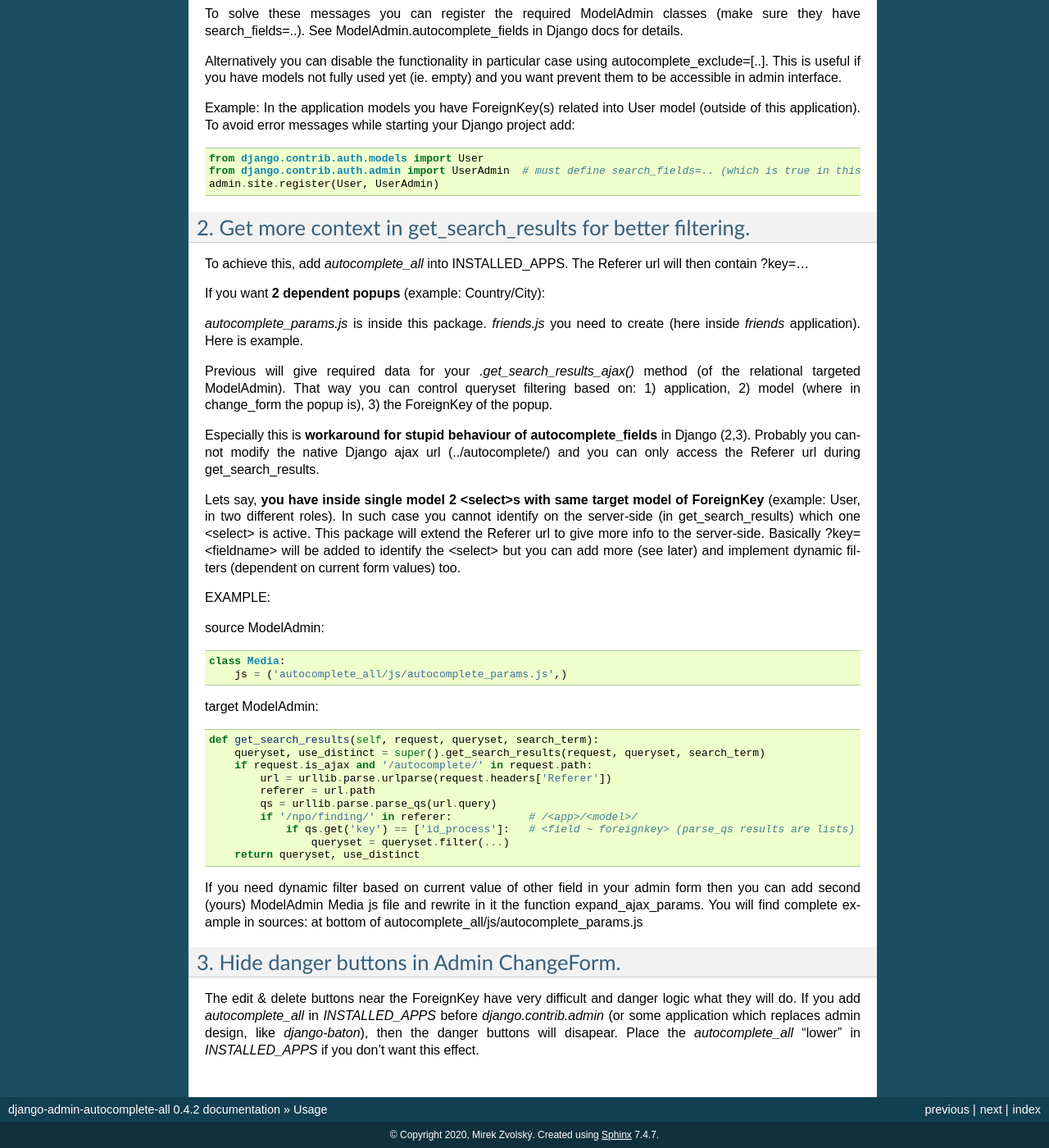
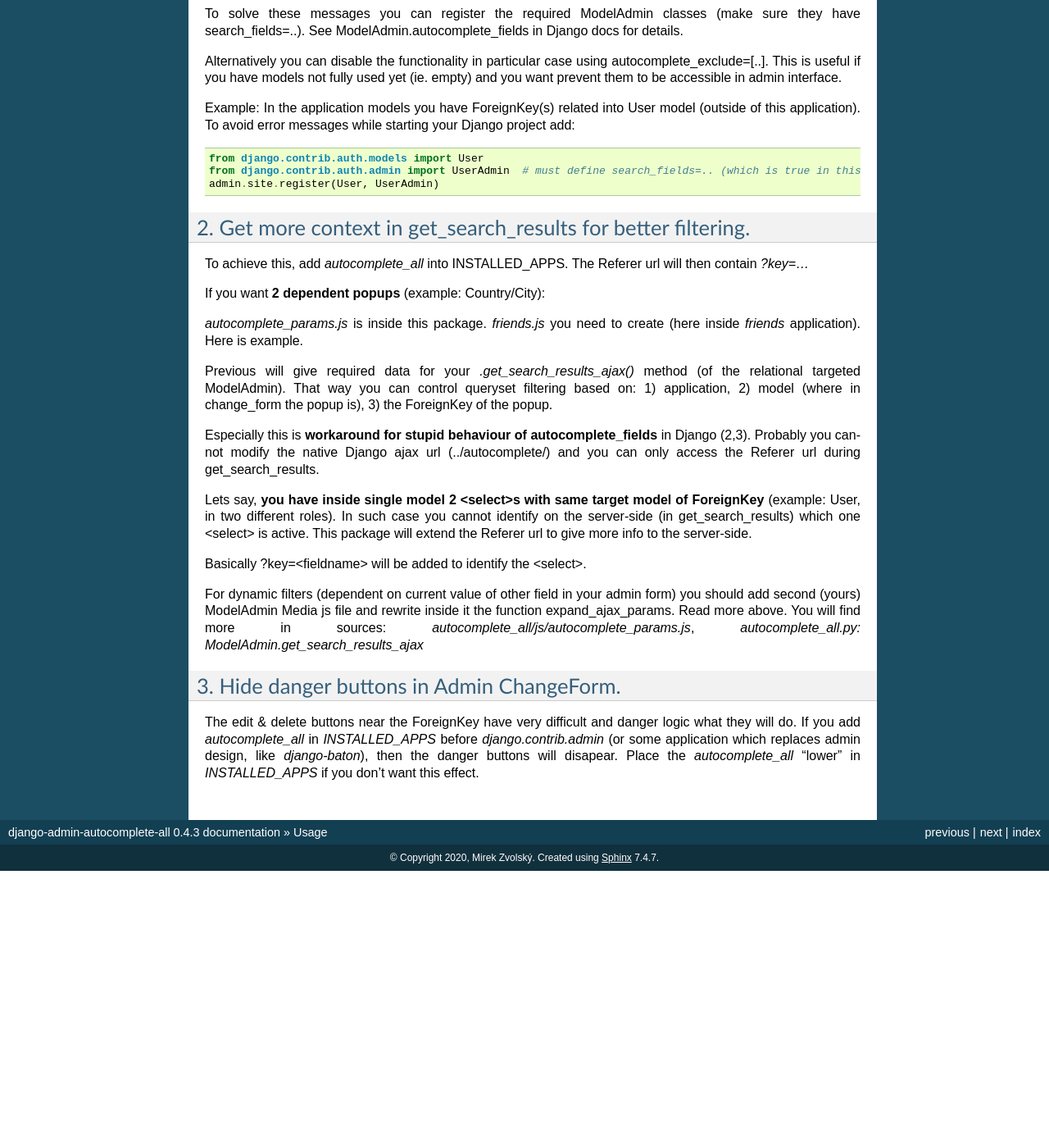
Before and after one commit to pyutil/django-admin-autocomplete-all, a Sphinx documentation site: the page built from docs/usage.rst, in a window 1280 px wide and 1400 px high, scrolled down 874 px. Shown: the whole window at 82% size. Built offline with Sphinx 7.4.7, drawn with Linux system fonts in a browser that asks for light colours; after the commit the page ends 1936 px from its top, so only the background shows below that; some of the changed text lies outside the part shown.

Commit message:
docs only

```diff
--- a/autocomplete_all/_version.py
+++ b/autocomplete_all/_version.py
@@ -1 +1 @@
-__version__ = "0.4.2"
+__version__ = "0.4.3"
--- a/docs/usage.rst
+++ b/docs/usage.rst
@@ -62,7 +62,7 @@ To avoid error messages while starting your Django project add:
 2. Get more context in get_search_results for better filtering.
 ---------------------------------------------------------------
 
-To achieve this, add `autocomplete_all` into INSTALLED_APPS. The Referer url will then contain ?key=...
+To achieve this, add `autocomplete_all` into INSTALLED_APPS. The Referer url will then contain `?key=...`
 
 If you want **2 dependent popups** (example: Country/City):
 
@@ -98,7 +98,7 @@ If you want **2 dependent popups** (example: Country/City):
 
 `autocomplete_params.js` is inside this package. `friends.js` you need to create (here inside `friends` application). Here is example.
 
-.. code-block:: js
+.. code-block:: guess
     function expand_ajax_params($, key) {
         return '&country=' + $('#id_country').val();
     }
@@ -113,35 +113,11 @@ Probably you cannot modify the native Django ajax url (../autocomplete/) and you
 Lets say, **you have inside single model 2 <select>s with same target model of ForeignKey** (example: User, in two different roles).
 In such case you cannot identify on the server-side (in get_search_results) which one <select> is active.
 This package will extend the Referer url to give more info to the server-side.
-Basically ?key=<fieldname> will be added to identify the <select>
-but you can add more (see later) and implement dynamic filters (dependent on current form values) too.
 
-EXAMPLE:
+Basically ?key=<fieldname> will be added to identify the <select>.
 
-source ModelAdmin:
-
-.. code-block:: python
-
-    class Media:
-        js = ('autocomplete_all/js/autocomplete_params.js',)
-
-target ModelAdmin:
-
-.. code-block:: python
-
-    def get_search_results(self, request, queryset, search_term):
-        queryset, use_distinct = super().get_search_results(request, queryset, search_term)
-        if request.is_ajax and '/autocomplete/' in request.path:
-            url = urllib.parse.urlparse(request.headers['Referer'])
-            referer = url.path
-            qs = urllib.parse.parse_qs(url.query)
-            if '/npo/finding/' in referer:            # /<app>/<model>/
-                if qs.get('key') == ['id_process']:   # <field ~ foreignkey> (parse_qs results are lists)
-                    queryset = queryset.filter(...)
-        return queryset, use_distinct
-
-If you need dynamic filter based on current value of other field in your admin form then you can add second (yours) ModelAdmin Media js file and rewrite in it the function expand_ajax_params.
-You will find complete example in sources: at bottom of autocomplete_all/js/autocomplete_params.js
+For dynamic filters (dependent on current value of other field in your admin form) you should add second (yours) ModelAdmin Media js file and rewrite inside it the function expand_ajax_params.
+Read more above. You will find more in sources: `autocomplete_all/js/autocomplete_params.js`, `autocomplete_all.py: ModelAdmin.get_search_results_ajax`
 
 
 3. Hide danger buttons in Admin ChangeForm.
```
